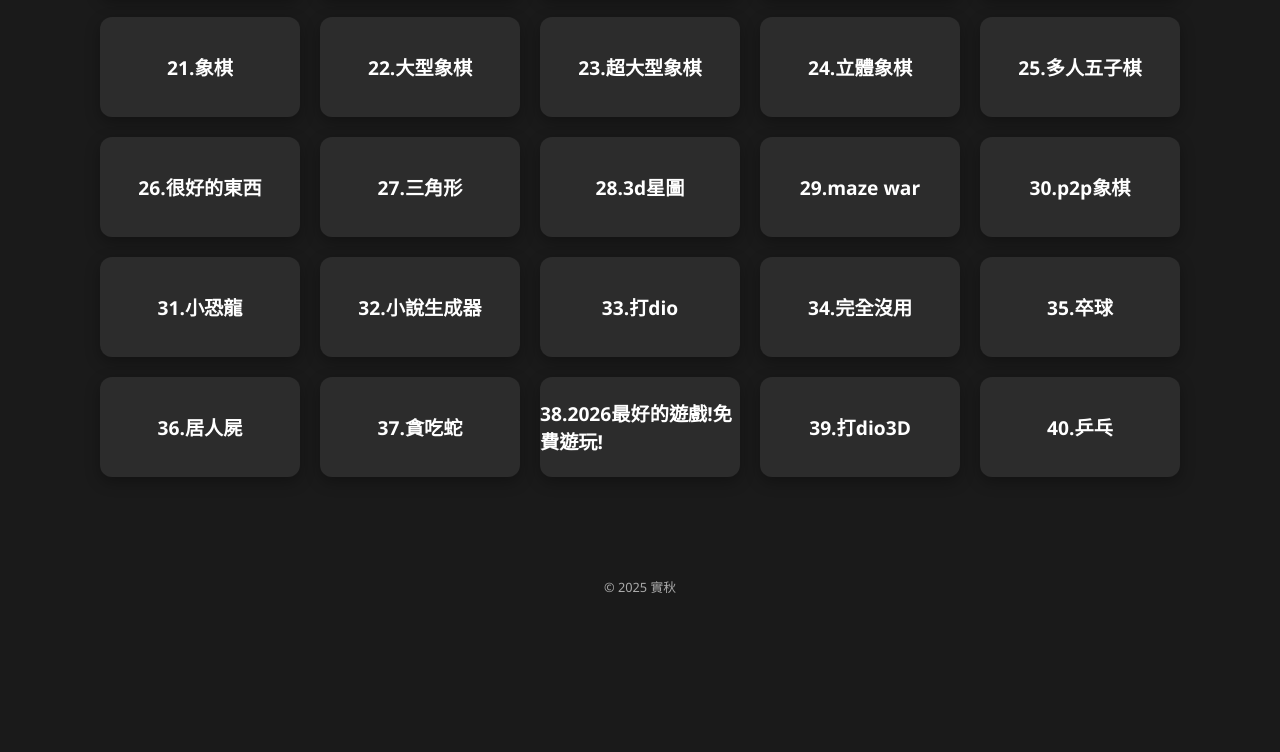
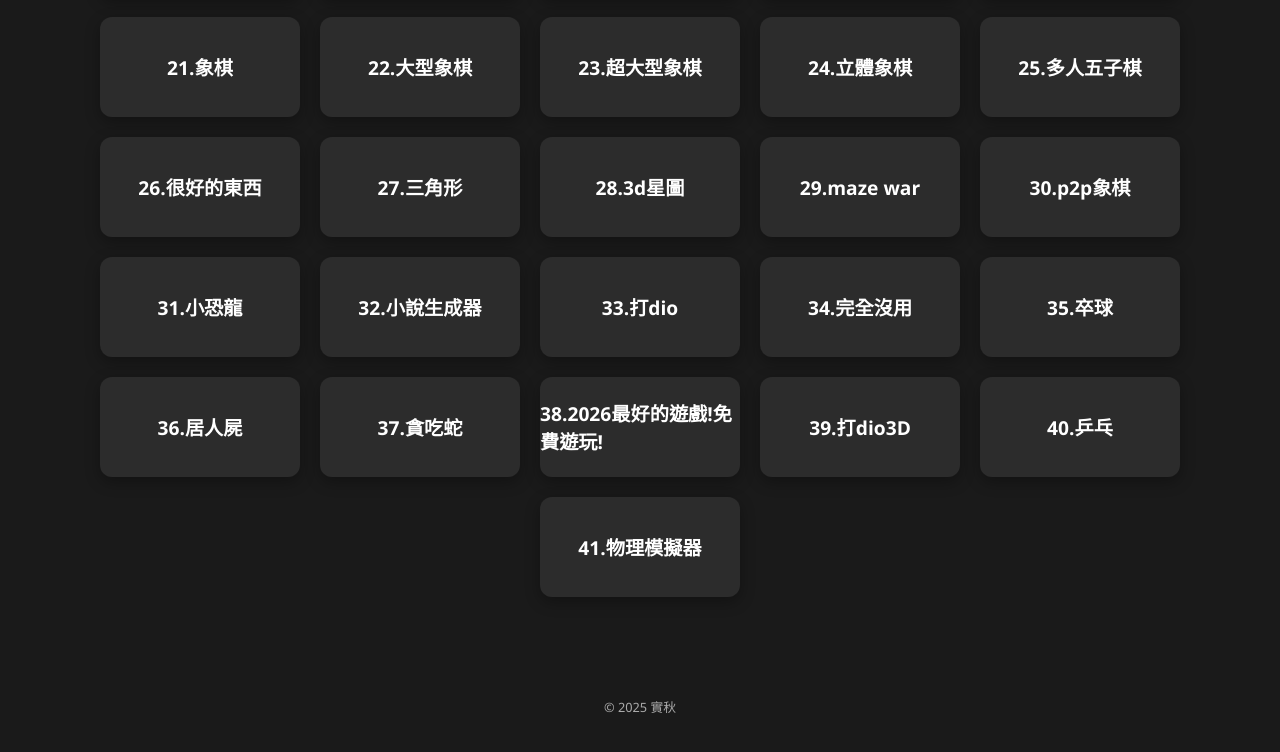
Before and after one commit to mushui3/cjjh-trashcan, a plain HTML site: page index.html in a window 1280 px wide. Shown: the part 665-1417 px from the top of the page. Before the commit the page ends 1311 px from the top, so only its background shows below. Drawn offline with Linux system fonts and the light colour scheme.

Commit message:
Update index.html

```diff
--- a/index.html
+++ b/index.html
@@ -105,6 +105,7 @@
     <li><a href="心理治療.html" class="game-card">38.2026最好的遊戲!免費遊玩!</a></li>
     <li><a href="打dio模式3d.html" class="game-card">39.打dio3D</a></li>
     <li><a href="乒乓.html" class="game-card">40.乒乓</a></li>
+    <li><a href="41.物理模擬器.html" class="game-card">41.物理模擬器</a></li>
   </ul>
   <footer>© 2025 實秋</footer>
 </body>
```
